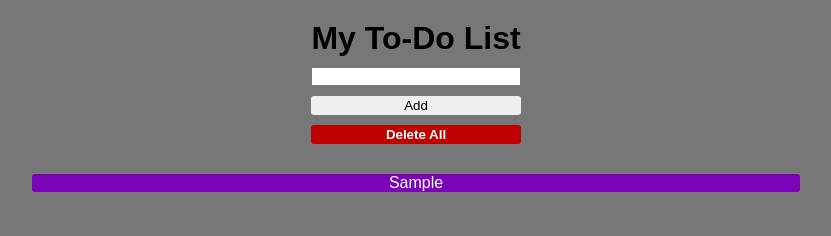
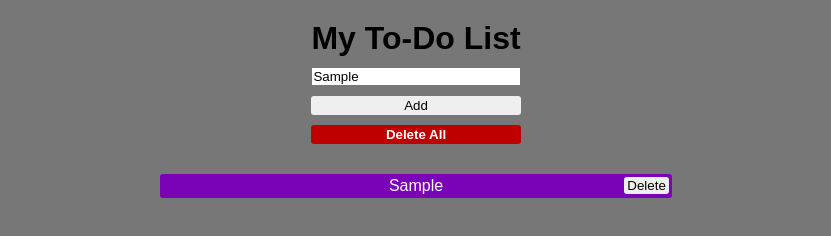
Before and after one commit to MrMaciejM/to-do-app, a plain HTML site: page index.html in a window 1280 px wide. Both pictures are taken after typing "Sample" into the empty fields and a click on the button "Add". Shown: the whole page, without its empty margins (224-1055 px from the left). Drawn offline with Linux system fonts and the light colour scheme; files that its build step writes are made by us from their sources.

Commit message:
backing up files and testing code for localStorage

```diff
--- a/css/styles.css
+++ b/css/styles.css
@@ -35,15 +35,19 @@ input {
   list-style: none;
   text-align: center;
 }
+/* center is the list item added via JS */
 .center {
   display: block;
   text-align: center;
-  margin: 1rem 20%;
+  margin: 1rem 30%;
   list-style: none;
   color: white;
   background-color: #7b03b7;
   border-radius: 3px;
   word-wrap: break-word;
+  padding: 0.18rem 0;
+  padding-left: 3rem;
+  /* padding left pushes item towards center */
 }
 .center:hover {
   background-color: #9e03ec;
@@ -60,3 +64,9 @@ input {
   opacity: 0.7;
   background-color: rgb(255, 149, 149);
 }
+.delItemBtn {
+  margin: 0;
+  padding: 0.08rem 0.2rem;
+  float: right;
+  margin-right: 3px;
+}
--- a/index.html
+++ b/index.html
@@ -5,7 +5,7 @@
     <meta http-equiv="X-UA-Compatible" content="IE=edge" />
     <meta name="viewport" content="width=device-width, initial-scale=1.0" />
     <title>To-Do App</title>
-    <link href="styles.css" rel="stylesheet" type="text/css" />
+    <link href="css/styles.css" rel="stylesheet" type="text/css" />
   </head>
   <body>
     <div class="main-container">
--- a/main.js
+++ b/main.js
@@ -5,6 +5,9 @@ var inputBtn = document.getElementById("inputBtn");
 
 var toDoArr = [];
 var todoArrCopy = [];
+
+var getStoredItems = localStorage.getItem("todos");
+//console.log(getStoredItems);
 
 var submitBtn = document.getElementById("submit");
 var inputBtn = document.getElementById("inputBtn");
@@ -36,37 +39,60 @@ submitBtn.addEventListener("click", (e) => {
   if (submitVal === undefined || submitVal === "" || submitVal === " " || submitVal === null) {
     //
     alert(
-      "You cannot add an empty item... \nI mean, c'mon... :("
+      "You cannot add an empty item... :("
     );
     inputBtn.value = "";
     return;
   }
 
-  // adds item to page
+  // adds item(s) to page, their respective buttons and classes
   var li = document.createElement("li");
+  var delBtn = document.createElement("button");
   li.setAttribute("class", "center");
+  delBtn.setAttribute("class", "delItemBtn");
   li.innerText = submitVal;
+  li.insertAdjacentHTML(
+    "beforeend",
+    `<button class="delItemBtn">Delete</button>`
+  );
   document.body.append(li);
+
   var liValue = li.innerText; // list item string to be passed into array
 
   // add string item to array
   toDoArr.push(`${liValue}`); // ["11"];
+  //console.log(toDoArr);
 
-  // save to local storage
-  localStorage.setItem("todos", toDoArr);
+  // push to copy array / save to localStorage - needs fixing
+  // get OG array with getItem
+  // getStoredItems
+  // add array to getStorageOG
+  arr = getStoredItems;
+
+  arr = JSON.parse(localStorage.getItem("todos")) || "[]";
+  console.log(arr);
+  arr.push(toDoArr);
+  localStorage.setItem("todos", JSON.stringify(getSavedItems));
+
+  //todoArrCopy.push(toDoArr);
+  // add new
+  //getOGArray.push(toDoArr);
+  // update
+  //localStorage.setItem("todos", toDoArr);
+
+  //toDoArr.push(todoArrCopy);
+  //localStorage.setItem("todos", todoArrCopy);
+  //console.log(getStoredItems);
 
   //reset input field
   inputBtn.value = "";
 });
+// save to local storage
+//localStorage.setItem("todos", todoArrCopy);
 
 // get items from localStorage
-var savedList = localStorage.getItem("todos");
-var savedListArr = savedList.split(",");
 
-for (var i = 0; i < savedListArr.length; i++) {
-  var li = document.createElement("li");
-  li.setAttribute("class", "center");
-  li.innerText = savedListArr[i];
-  document.body.append(li);
-  console.log(savedListArr);
-}
+//var savedList = localStorage.getItem("todos");
+//console.log("savedList");
+//console.log(savedList);
+//var savedListArr = savedList.split(",");
```
